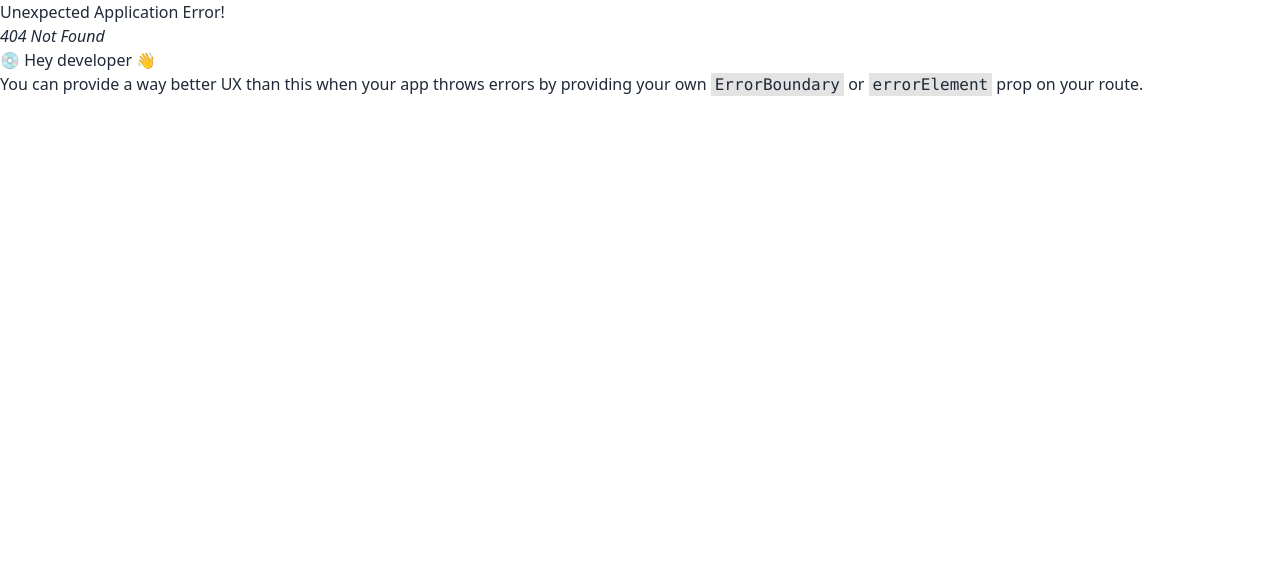
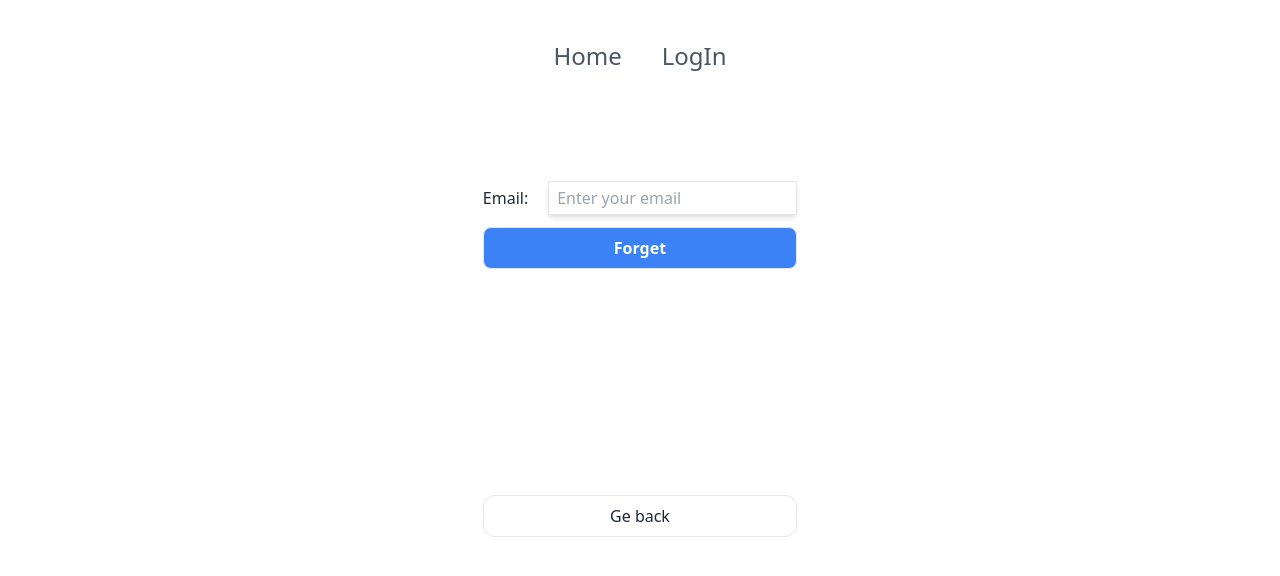
Before and after one commit to azizarrahmanmiju/FirebaseAUth, a React (Vite) app: page /forgetpassword in a window 1280 px wide. Before the commit this address had no page. Shown: the top 576 px of the page. Built offline with nearby package versions, Linux system fonts and the light colour scheme.

Commit message:
Reset Password

```diff
--- /dev/null
+++ b/src/ForgetPassword/ForgetPassword.jsx
@@ -0,0 +1,56 @@
+import { useNavigate } from "react-router-dom";
+//============================================
+import { getAuth, sendPasswordResetEmail } from "firebase/auth";
+import { ToastContainer, toast } from 'react-toastify';
+import { useState } from "react";
+
+
+const auth = getAuth();
+
+
+const ForgetPassword = () => {
+    const [isSend, setisSend] = useState(false);
+
+    const navigate = useNavigate();
+    const onback = () => {
+        navigate(-1)
+    }
+
+    const passwordforget = e => {
+        e.preventDefault();
+        const email = e.target.email.value;
+        sendPasswordResetEmail(auth, email)
+            .then(() => {
+                toast("Password reset email sent to your email");
+                setisSend(true);
+            })
+            .catch((error) => {
+                const errorMessage = error.message;
+                toast.error(errorMessage)
+                // ..
+            });
+
+    }
+    return (
+        <div className="grid justify-center w-full items-center h-screen space-y-2">
+            {
+                isSend
+                    ? <h1 className="text-2xl text-gray-700">Recovery mail sent Your Email. check it fast</h1>
+                    : <div>
+                        <form onSubmit={passwordforget} className="grid gap-3">
+                            <div>
+                                <label htmlFor="emailInput">Email:</label>
+                                <input id="emailInput" className="text-black border shadow-md py-1 px-2 ml-5 " type="email" name="email" placeholder="Enter your email" />
+                            </div>
+                            <button className="bg-blue-500 hover:bg-blue-700 text-white font-bold py-2 border rounded-lg" type="submit">Forget</button>
+                        </form>
+                    </div>
+            }
+            <button className=" border rounded-xl p-2" onClick={onback}>Ge back</button>
+            <ToastContainer></ToastContainer>
+
+        </div>
+    );
+};
+
+export default ForgetPassword;
--- a/src/Form/LogInform.jsx
+++ b/src/Form/LogInform.jsx
@@ -37,7 +37,7 @@ const LogInform = ({ onsubmit }) => {
                             </label>
                             <input type="password" placeholder="password" name="password" className="input input-bordered" required />
                             <label className="label">
-                                <a href="#" className="label-text-alt link link-hover">Forgot password?</a>
+                                <NavLink to={"/forgetpassword"} className="label-text-alt link link-hover">Forgot password?</NavLink>
                             </label>
                         </div>
                         <div className="form-control mt-6">
--- a/src/main.jsx
+++ b/src/main.jsx
@@ -9,6 +9,7 @@ import {
 import Root from './Root/Root';
 import LogIn from './LogIn/LogIn';
 import RegisterForm from './Form/RegisterForm';
+import ForgetPassword from './ForgetPassword/ForgetPassword';
 
 const router = createBrowserRouter([
   {
@@ -22,7 +23,10 @@ const router = createBrowserRouter([
       {
         path: "/register",
         element: <RegisterForm></RegisterForm>,
-      },
+      }, {
+        path: "/forgetpassword",
+        element: <ForgetPassword></ForgetPassword>
+      }
     ]
   },
 ]);
```
